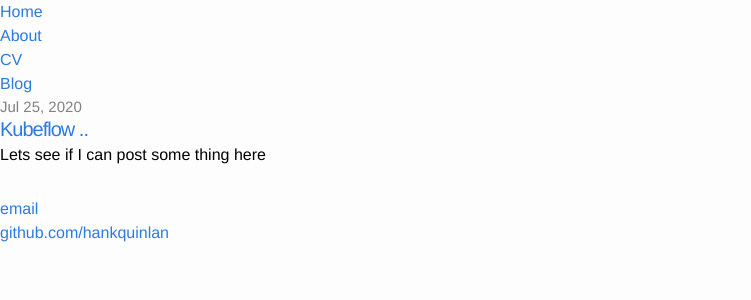
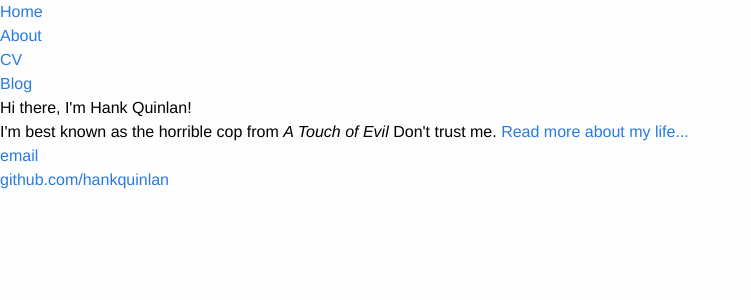
Before and after one commit to ChsQueen/ChsQueen.github.io, a Jekyll site: the page built from index.html, in a window 1280 px wide. Shown: the top 300 px of the page, without its empty margins (0-751 px from the left). Built offline with Jekyll 4.4.1, drawn with Linux system fonts in a browser that asks for light colours.

Commit message:
Update index.html

```diff
--- a/index.html
+++ b/index.html
@@ -1,18 +1,8 @@
 ---
 layout: default
+title: Hank Quinlan, Horrible Cop
 ---
-
-<div class="home">
-
-  <ul class="posts">
-    {% for post in site.posts %}
-      <li>
-        <span class="post-date">{{ post.date | date: "%b %-d, %Y" }}</span>
-        <a class="post-link" href="{{ post.url | prepend: site.baseurl }}">{{ post.title }}</a>
-        <br>
-        {{ post.excerpt }}
-      </li>
-    {% endfor %}
-  </ul>
-
-</div>
+<div class="blurb">
+	<h1>Hi there, I'm Hank Quinlan!</h1>
+	<p>I'm best known as the horrible cop from <em>A Touch of Evil</em> Don't trust me. <a href="/about">Read more about my life...</a></p>
+</div><!-- /.blurb -->
```
